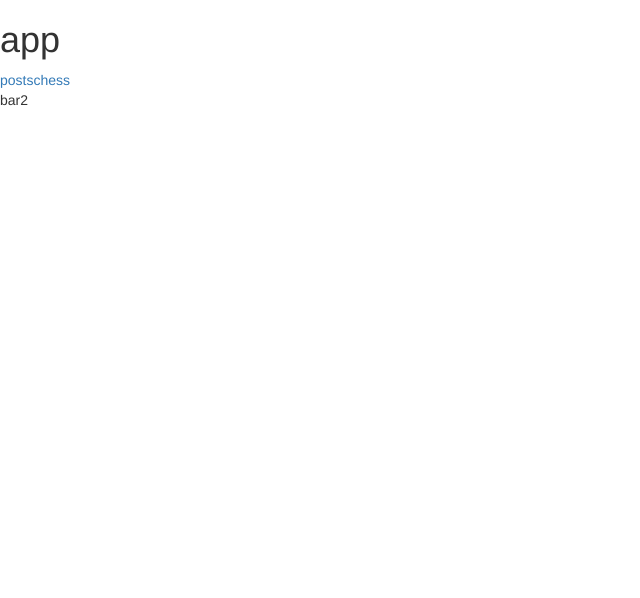
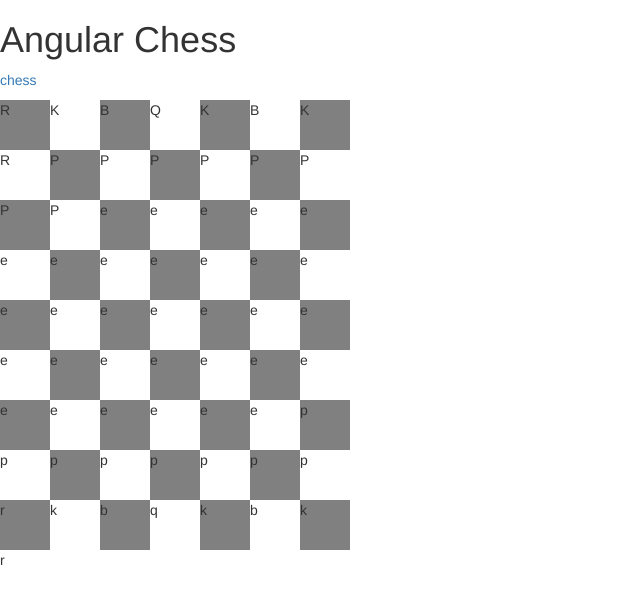
Before and after one commit to squarewave24/Angular2Chess, an Angular app: page /chess in a window 1280 px wide. Shown: the top 598 px of the page, without its empty margins (0-640 px from the left). Built offline with nearby package versions, Linux system fonts and the light colour scheme.

Commit message:
showing a chess board.. sort of

```diff
--- a/src/app/app.component.html
+++ b/src/app/app.component.html
@@ -1,6 +1,5 @@
 <h1>
   {{title}}
 </h1>
-  <a href="/posts">posts</a>
   <a href="/chess">chess</a>
 <router-outlet></router-outlet>
--- a/src/app/app.component.ts
+++ b/src/app/app.component.ts
@@ -6,5 +6,5 @@ import { Component } from '@angular/core';
   styleUrls: ['./app.component.css']
 })
 export class AppComponent {
-  title = 'app';
+  title = 'Angular Chess';
 }
--- a/src/app/chess-board/chess-board.component.css
+++ b/src/app/chess-board/chess-board.component.css
@@ -0,0 +1,15 @@
+div.chess-container {
+  display:inline-flex;
+  flex-direction: row;
+  flex-wrap: wrap;
+  width: 350px;
+  height: 350px;
+}
+div > div {
+  width: 50px;
+  height: 50px;
+  background-color:gray;
+}
+div:nth-child(even){
+  background-color:white;
+}
--- a/src/app/chess-board/chess-board.component.html
+++ b/src/app/chess-board/chess-board.component.html
@@ -1,4 +1,13 @@
+<p>
 
-<p>
-  {{foo}}
 </p>
+
+<!--<pre>
+  {{getAllPositions()}}
+</pre>-->
+
+<div class="chess-container">
+  <div *ngFor="let pos of getAllPositions()">
+      {{pos}}
+  </div>
+</div>
--- a/src/app/chess-board/chess-board.component.ts
+++ b/src/app/chess-board/chess-board.component.ts
@@ -1,18 +1,43 @@
 import { Component, OnInit } from '@angular/core';
+import {ViewEncapsulation} from '@angular/core';
+
 
 @Component({
   selector: 'app-chess-board',
   templateUrl: './chess-board.component.html',
-  styleUrls: ['./chess-board.component.css']
+  styleUrls: ['./chess-board.component.css'],
+  encapsulation: ViewEncapsulation.None
 })
 export class ChessBoardComponent implements OnInit {
 
-  foo: string = 'bar2';
+  positions:string[][];
+
   constructor() { }
 
+
+
   ngOnInit() {
+    this.initPositions();
   }
 
 
+  initPositions() {
+    this.positions = [
+      ['R','K','B','Q','K','B','K','R'],
+      ['P','P','P','P','P','P','P','P'],
+      ['e','e','e','e','e','e','e','e'],
+      ['e','e','e','e','e','e','e','e'],
+      ['e','e','e','e','e','e','e','e'],
+      ['e','e','e','e','e','e','e','e'],
+      ['p','p','p','p','p','p','p','p'],
+      ['r','k','b','q','k','b','k','r'],
+
+
+    ]
+  }
+  getAllPositions() {
+    // this.positions.forEach(row => row.forEach(cell => ))
+    return this.positions.reduce((prev,curr) => prev.concat(curr));
+  }
 
 }
```
Also changed, not shown: src/app/app.module.ts (+0 -9 lines).
